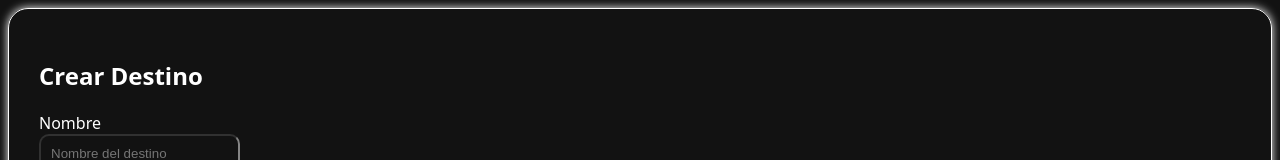
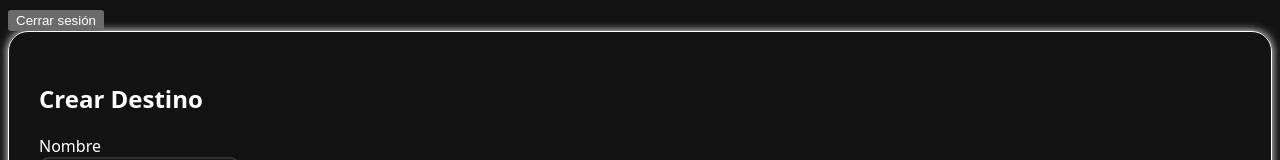
Before and after one commit to Sant99Z/blogreact, a React (Vite) app: page /results in a window 1280 px wide. Shown: the top 160 px of the page. Built offline with nearby package versions, Linux system fonts and the light colour scheme; no server answers.

Commit message:
Se crea el cierre de sesión

```diff
--- a/src/components/Logout.jsx
+++ b/src/components/Logout.jsx
@@ -5,8 +5,8 @@ export const Logout = () => {
   const navigate = useNavigate();
 
   const handleLogout = () => {
-    localStorage.removeItem("user"); // Limpia los datos del usuario
-    navigate("/login"); // Redirige a la página de inicio de sesión
+    localStorage.removeItem("user"); // Asegúrate de que esto elimine el item
+    navigate("/"); // Redirige al login
   };
 
   return (
--- a/src/components/Results.jsx
+++ b/src/components/Results.jsx
@@ -1,4 +1,6 @@
+// Results.jsx
 import { useEffect, useState } from "react";
+import { Logout } from "./Logout";
 
 export const Results = () => {
   const [locations, setLocations] = useState([]);
@@ -8,13 +10,14 @@ export const Results = () => {
     fetchDestinations();
   }, []);
 
+  // Función para obtener los destinos desde la API
   const fetchDestinations = async () => {
     const response = await fetch('https://6622071827fcd16fa6c8818c.mockapi.io/api/v1/blogs');
     const results = await response.json();
     setLocations(results);
   };
 
-
+  // Función para crear un nuevo destino
   const handleCreate = async (event) => {
     event.preventDefault();
     const name = event.target.elements.name.value;
@@ -38,7 +41,7 @@ export const Results = () => {
     }
   };
 
-
+  // Función para eliminar un destino
   const handleDelete = async (id) => {
     await fetch(`https://6622071827fcd16fa6c8818c.mockapi.io/api/v1/blogs/${id}`, {
       method: "DELETE"
@@ -76,7 +79,11 @@ export const Results = () => {
 
   return (
     <main className="results">
+      {/* Botón de cerrar sesión */}
+      <Logout />
+
       {editingLocation ? (
+        // Formulario de edición
         <form onSubmit={handleUpdate} className="edit-form">
           <h2>Editar Destino</h2>
           <label>Nombre</label>
@@ -91,6 +98,7 @@ export const Results = () => {
           <button type="button" onClick={() => setEditingLocation(null)}>Cancelar</button>
         </form>
       ) : (
+        // Formulario de creación
         <form onSubmit={handleCreate} className="create-form">
           <h2>Crear Destino</h2>
           <label>Nombre</label>
```
Also changed, not shown: 1 other file (tests, documents, lock files or other folders).
